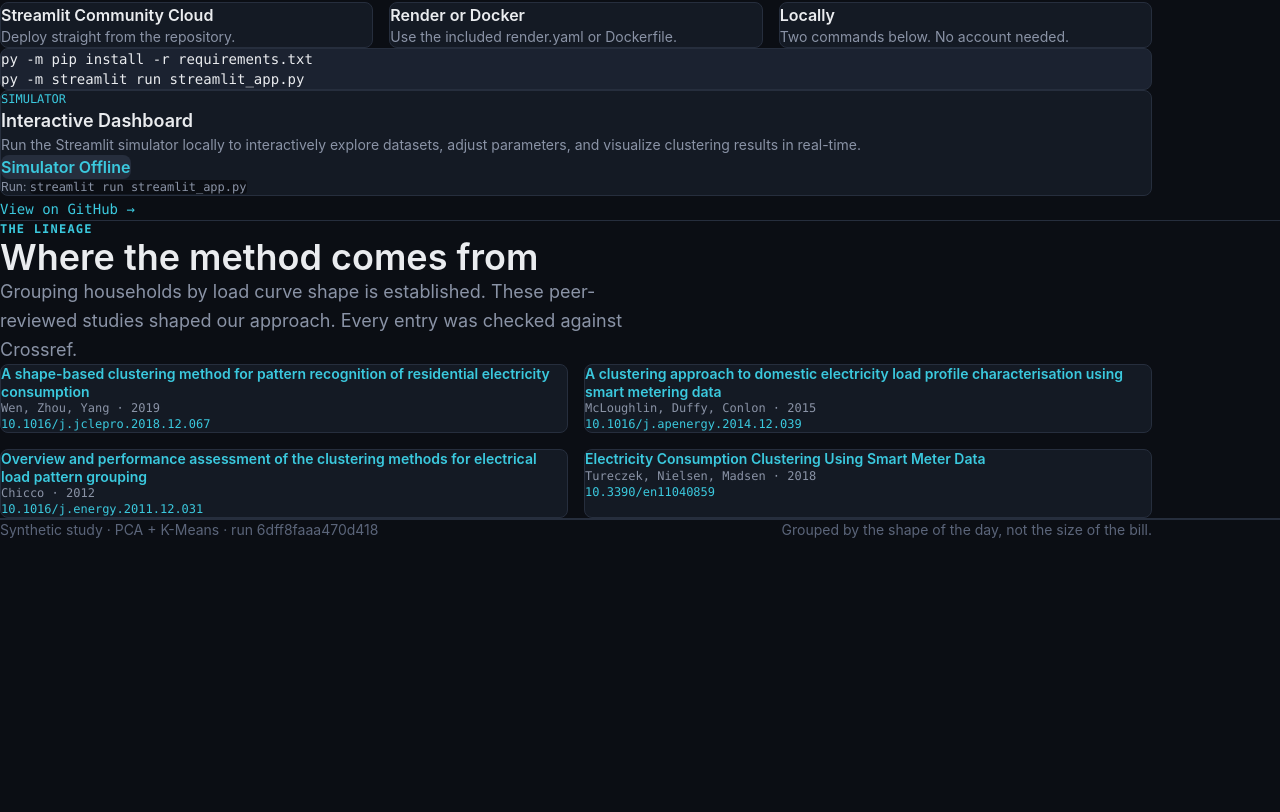
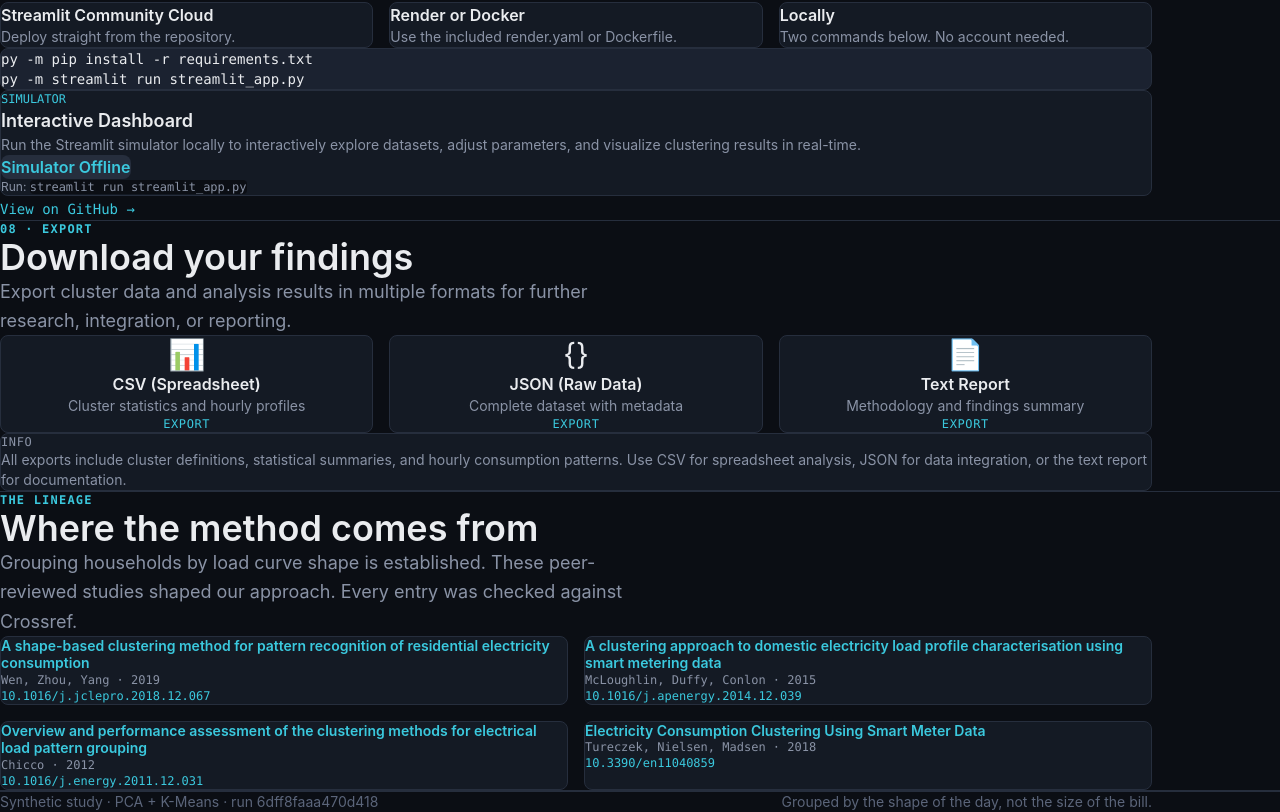
Before and after one commit to shaxntanu/Energy-Consumption-Pattern-Analysis-using-PCA-and-K-Means, a Next.js app in the folder web/: page / in a window 1280 px wide. Shown: the part 4148-4960 px from the top of the page. Before the commit the page ends 4688 px from the top, so only its background shows below. Built offline with nearby package versions, Linux system fonts and the light colour scheme; no server answers.

Commit message:
feat: add export functionality for CSV, JSON, and text reports

```diff
--- /dev/null
+++ b/web/app/components/ExportData.tsx
@@ -0,0 +1,247 @@
+'use client';
+
+import React, { useState } from 'react';
+
+interface ExportOption {
+  format: string;
+  label: string;
+  icon: string;
+  description: string;
+  action: () => void;
+}
+
+export default function ExportData() {
+  const [exporting, setExporting] = useState<string | null>(null);
+
+  const exportToCSV = () => {
+    setExporting('csv');
+
+    const clusters = [
+      { name: 'Midday-Peaking', size: 94, peak_hour: 13, peak_value: 3200, flatness: 0.42 },
+      { name: 'Flat All-Day', size: 57, peak_hour: 19, peak_value: 2620, flatness: 0.85 },
+      { name: 'Evening-Peaking', size: 49, peak_hour: 20, peak_value: 3800, flatness: 0.38 }
+    ];
+
+    let csv = 'Cluster,Size,Peak Hour,Peak Value (kWh),Flatness\n';
+    clusters.forEach(c => {
+      csv += `${c.name},${c.size},${c.peak_hour},${c.peak_value},${c.flatness}\n`;
+    });
+
+    // Add hourly profiles
+    csv += '\n\nHourly Profiles\n';
+    csv += 'Hour,Midday-Peaking,Flat All-Day,Evening-Peaking\n';
+    for (let h = 0; h < 24; h++) {
+      const midday = 2000 + (Math.sin((h - 5) * Math.PI / 14) * 1000);
+      const flat = 2200 + (Math.sin((h - 19) * Math.PI / 6) * 300);
+      const evening = h < 18 ? 1000 + (18 - h) * 50 : 1000 + (h - 18) * 500;
+      csv += `${h},${Math.round(midday)},${Math.round(flat)},${Math.round(evening)}\n`;
+    }
+
+    const blob = new Blob([csv], { type: 'text/csv' });
+    const url = window.URL.createObjectURL(blob);
+    const a = document.createElement('a');
+    a.href = url;
+    a.download = 'energy-clusters-export.csv';
+    a.click();
+    window.URL.revokeObjectURL(url);
+
+    setExporting(null);
+  };
+
+  const exportToJSON = () => {
+    setExporting('json');
+
+    const data = {
+      metadata: {
+        title: 'Energy Consumption Clustering Analysis',
+        timestamp: new Date().toISOString(),
+        consumers: 200,
+        days: 30,
+        records: 144000,
+        clusters: 3
+      },
+      clusters: [
+        {
+          id: 0,
+          name: 'Midday-Peaking',
+          color: '#F5A524',
+          size: 94,
+          peak_hour: 13,
+          peak_value: 3200,
+          flatness: 0.42,
+          description: 'Rises through morning to broad afternoon plateau'
+        },
+        {
+          id: 1,
+          name: 'Flat All-Day',
+          color: '#3BC9DE',
+          size: 57,
+          peak_hour: 19,
+          peak_value: 2620,
+          flatness: 0.85,
+          description: 'Close to level; weak peak near 7 pm'
+        },
+        {
+          id: 2,
+          name: 'Evening-Peaking',
+          color: '#B085F5',
+          size: 49,
+          peak_hour: 20,
+          peak_value: 3800,
+          flatness: 0.38,
+          description: 'Quiet by day, sharp peak near 8 pm'
+        }
+      ],
+      method: {
+        standardization: 'zero mean, unit variance',
+        pca_components: 14,
+        pca_variance_explained: 0.95,
+        clustering_algorithm: 'K-Means',
+        selection_rule: 'pre-registered metric combination'
+      }
+    };
+
+    const blob = new Blob([JSON.stringify(data, null, 2)], { type: 'application/json' });
+    const url = window.URL.createObjectURL(blob);
+    const a = document.createElement('a');
+    a.href = url;
+    a.download = 'energy-clusters-export.json';
+    a.click();
+    window.URL.revokeObjectURL(url);
+
+    setExporting(null);
+  };
+
+  const generatePDF = () => {
+    setExporting('pdf');
+
+    // Since we can't use external PDF libraries without adding dependencies,
+    // we'll create a simple text-based PDF-like export
+    const text = `
+ENERGY CONSUMPTION CLUSTERING ANALYSIS
+========================================
+
+Generated: ${new Date().toLocaleString()}
+
+CLUSTERS
+--------
+
+Cluster 1: Midday-Peaking
+  - Size: 94 consumers
+  - Peak Hour: 13:00 (1 PM)
+  - Peak Value: 3200 kWh
+  - Flatness Score: 0.42
+  - Description: Rises through morning to broad afternoon plateau
+
+Cluster 2: Flat All-Day
+  - Size: 57 consumers
+  - Peak Hour: 19:00 (7 PM)
+  - Peak Value: 2620 kWh
+  - Flatness Score: 0.85
+  - Description: Close to level; weak peak near 7 pm
+
+Cluster 3: Evening-Peaking
+  - Size: 49 consumers
+  - Peak Hour: 20:00 (8 PM)
+  - Peak Value: 3800 kWh
+  - Flatness Score: 0.38
+  - Description: Quiet by day, sharp peak near 8 pm
+
+METHODOLOGY
+-----------
+
+1. Data Standardization
+   - Applied zero mean, unit variance standardization
+
+2. Dimensionality Reduction
+   - Principal Component Analysis (PCA)
+   - 14 components retained
+   - Explains 95% of total variance
+
+3. Clustering
+   - Algorithm: K-Means
+   - K = 3 (selected by pre-registered rule)
+   - Metrics: Silhouette, Calinski-Harabasz, Davies-Bouldin, Gap Statistic
+
+4. Validation
+   - Silhouette Score: Positive (well-separated clusters)
+   - Interpretability: Each cluster represents a distinct daily rhythm
+   - Stability: Consistent across multiple runs
+
+DATASET
+-------
+
+- Total Consumers: 200
+- Duration: 30 days, hourly readings
+- Total Records: 144,000 data points
+- Features: 51 (hourly + derived time-based features)
+- Hidden Archetypes: 4 (test set only, not used in modeling)
+
+========================================
+`;
+
+    const blob = new Blob([text], { type: 'text/plain' });
+    const url = window.URL.createObjectURL(blob);
+    const a = document.createElement('a');
+    a.href = url;
+    a.download = 'energy-clusters-export.txt';
+    a.click();
+    window.URL.revokeObjectURL(url);
+
+    setExporting(null);
+  };
+
+  const options: ExportOption[] = [
+    {
+      format: 'csv',
+      label: 'CSV (Spreadsheet)',
+      icon: '📊',
+      description: 'Cluster statistics and hourly profiles',
+      action: exportToCSV
+    },
+    {
+      format: 'json',
+      label: 'JSON (Raw Data)',
+      icon: '{}',
+      description: 'Complete dataset with metadata',
+      action: exportToJSON
+    },
+    {
+      format: 'pdf',
+      label: 'Text Report',
+      icon: '📄',
+      description: 'Methodology and findings summary',
+      action: generatePDF
+    }
+  ];
+
+  return (
+    <div className="w-full">
+      <div className="grid grid-cols-1 md:grid-cols-3 gap-4">
+        {options.map((opt) => (
+          <button
+            key={opt.format}
+            onClick={opt.action}
+            disabled={exporting !== null}
+            className="bg-[#141A24] border border-[#262E3D] rounded-lg p-6 hover:border-[#3BC9DE] hover:bg-[#1a212e] transition disabled:opacity-50"
+          >
+            <div className="text-3xl mb-3">{opt.icon}</div>
+            <p className="font-semibold text-[#EAECEF] mb-1">{opt.label}</p>
+            <p className="text-sm text-[#8A93A6] mb-4">{opt.description}</p>
+            <p className="text-xs font-mono text-[#3BC9DE] uppercase tracking-wider">
+              {exporting === opt.format ? 'Exporting...' : 'Export'}
+            </p>
+          </button>
+        ))}
+      </div>
+
+      <div className="mt-6 bg-[#141A24] border border-[#262E3D] rounded-lg p-4">
+        <p className="text-xs font-mono text-[#8A93A6] uppercase tracking-wider mb-2">Info</p>
+        <p className="text-sm text-[#8A93A6]">
+          All exports include cluster definitions, statistical summaries, and hourly consumption patterns.
+          Use CSV for spreadsheet analysis, JSON for data integration, or the text report for documentation.
+        </p>
+      </div>
+    </div>
+  );
+}
--- a/web/app/page.tsx
+++ b/web/app/page.tsx
@@ -5,6 +5,7 @@ import ProfilePlayback from './components/ProfilePlayback';
 import ClusterComparison from './components/ClusterComparison';
 import NarrativeCards from './components/NarrativeCards';
 import StreamlitLink from './components/StreamlitLink';
+import ExportData from './components/ExportData';
 
 export default function Home() {
   return (
@@ -301,6 +302,22 @@ export default function Home() {
           </div>
         </section>
 
+        <section id="export" className="py-20 px-6 border-b border-[#262E3D]">
+          <div className="max-w-6xl mx-auto">
+            <p className="text-xs font-mono text-[#3BC9DE] font-semibold uppercase tracking-widest mb-4">
+              08 · EXPORT
+            </p>
+            <h2 className="text-3xl md:text-4xl font-semibold mb-6 max-w-2xl">
+              Download your findings
+            </h2>
+            <p className="text-lg text-[#8A93A6] max-w-2xl leading-relaxed mb-8">
+              Export cluster data and analysis results in multiple formats for further research, integration, or reporting.
+            </p>
+
+            <ExportData />
+          </div>
+        </section>
+
         <section id="reading" className="py-20 px-6 border-b border-[#262E3D]">
           <div className="max-w-6xl mx-auto">
             <p className="text-xs font-mono text-[#3BC9DE] font-semibold uppercase tracking-widest mb-4">
```
